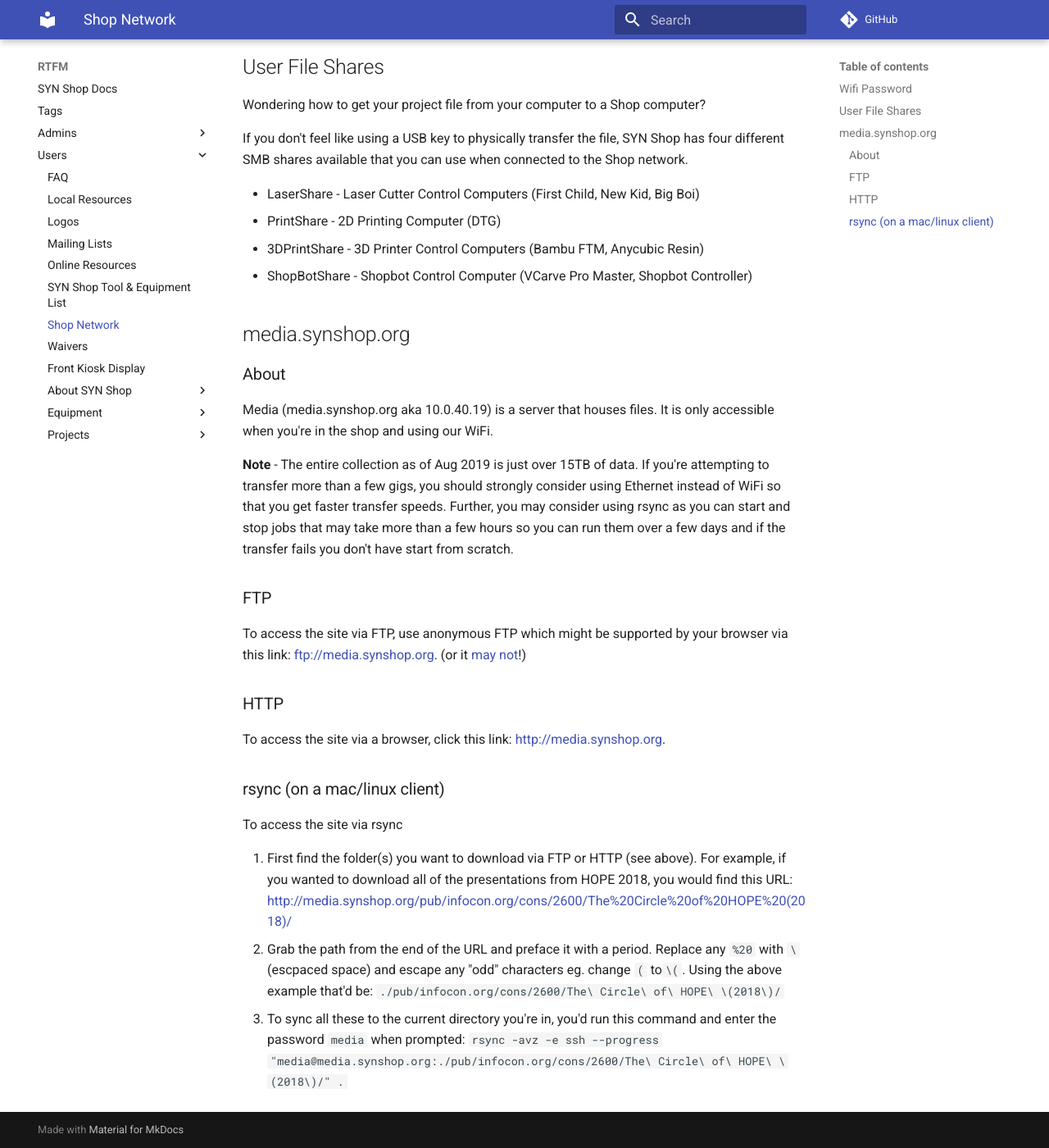
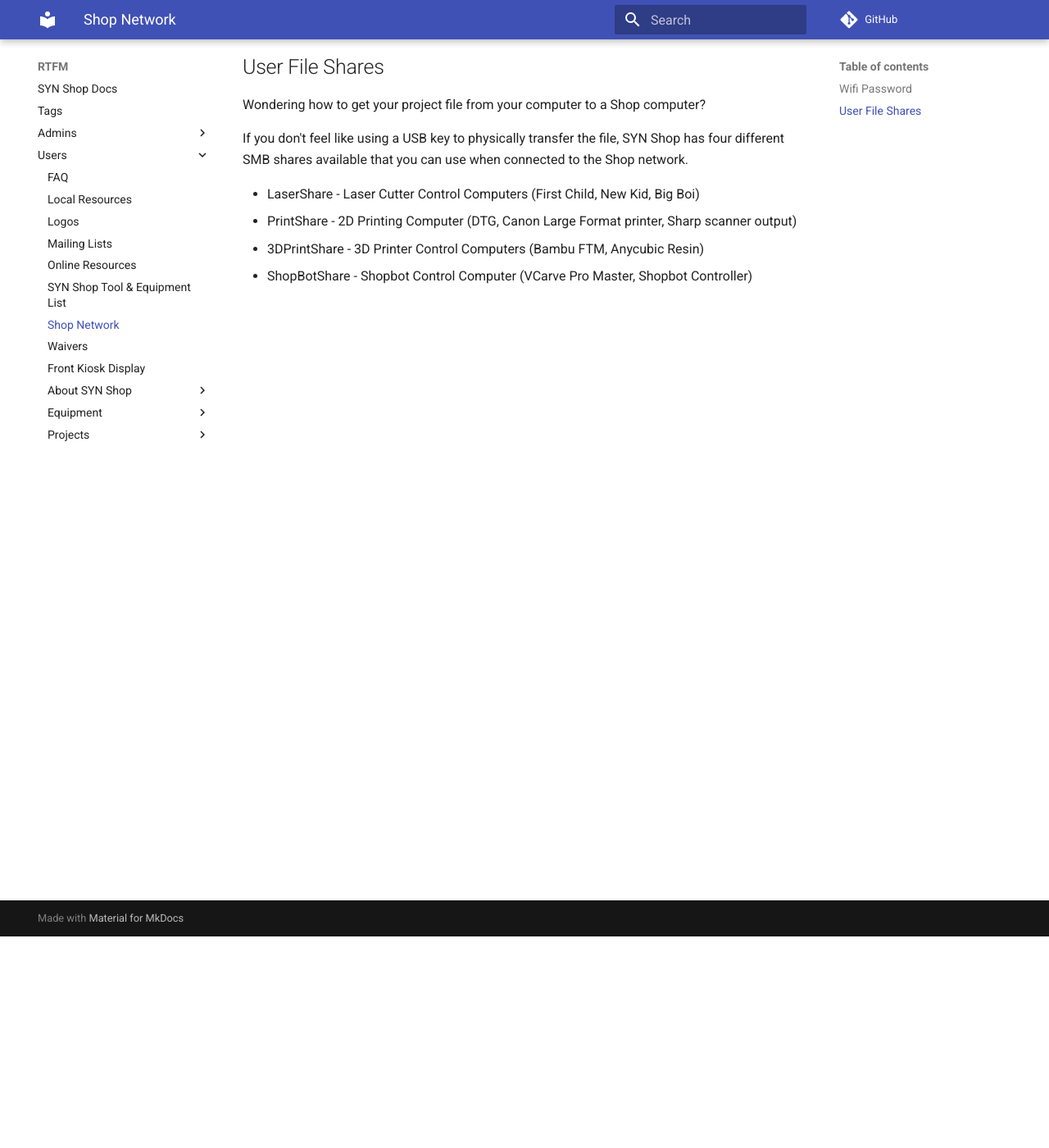
Before and after one commit to synshop/rtfm, an MkDocs documentation site: the page built from docs/users/Shop Network.md, in a window 1280 px wide and 1400 px high, scrolled down 258 px. Shown: the whole window at 82% size. Built offline with MkDocs 1.6.1 and Material for MkDocs 9.7.7, drawn with Linux system fonts in a browser that asks for light colours; comment, search, counter and statistics services are not loaded.

Commit message:
more refactoring

```diff
--- a/docs/users/Shop Network.md
+++ b/docs/users/Shop Network.md
@@ -7,44 +7,6 @@
 If you don't feel like using a USB key to physically transfer the file, SYN Shop has four different SMB shares available that you can use when connected to the Shop network.
 
    - LaserShare - Laser Cutter Control Computers (First Child, New Kid, Big Boi)
-   - PrintShare - 2D Printing Computer (DTG)
+   - PrintShare - 2D Printing Computer (DTG, Canon Large Format printer, Sharp scanner output)
    - 3DPrintShare - 3D Printer Control Computers (Bambu FTM, Anycubic Resin)
    - ShopBotShare - Shopbot Control Computer (VCarve Pro Master, Shopbot Controller)
-
-## media.synshop.org
-### About
-
-Media (media.synshop.org aka 10.0.40.19) is a server that houses files.  It is only accessible when
-you're in the shop and using our WiFi.
-
-
-__Note__ - The entire collection as of Aug 2019 is just over 15TB of data.  If you're attempting
-to transfer more than a few gigs, you should strongly consider using Ethernet instead of WiFi so that
-you get faster transfer speeds.
-Further, you may consider using rsync as you can start and stop jobs that may take more than a
-few hours so you can run them over a few days and if the transfer fails you don't have start from scratch.
-
-### FTP
-
-To access the site via FTP, use anonymous FTP which might be supported by your browser via this
-link: [ftp://media.synshop.org](ftp://media.synshop.org).
-(or it [may not](https://www.bleepingcomputer.com/news/google/chrome-and-firefox-developers-aim-to-remove-support-for-ftp/)!)
-
-### HTTP
-
-To access the site via a browser, click this link: [http://media.synshop.org](http://media.synshop.org).
-
-
-### rsync (on a mac/linux client)
-
-To access the site via rsync
-
-1. First find the folder(s) you want to download via FTP or HTTP (see above).
-  For example, if you wanted to download all of the
-presentations from HOPE 2018, you would find this URL:
-[http://media.synshop.org/pub/infocon.org/cons/2600/The%20Circle%20of%20HOPE%20(2018)/](http://media.synshop.org/pub/infocon.org/cons/2600/The%20Circle%20of%20HOPE%20(2018)/)
-1. Grab the path from the end of the URL and preface it with a period. Replace any `%20` with `\ ` (escpaced space)
- and escape any "odd" characters eg. change `(` to`\(`. Using the above example
-that'd be: `./pub/infocon.org/cons/2600/The\ Circle\ of\ HOPE\ \(2018\)/`
-1. To sync all these to the current directory you're in, you'd run this command and enter the password `media` when
-prompted: `rsync -avz  -e ssh --progress "media@media.synshop.org:./pub/infocon.org/cons/2600/The\ Circle\ of\ HOPE\ \(2018\)/" .`
```
